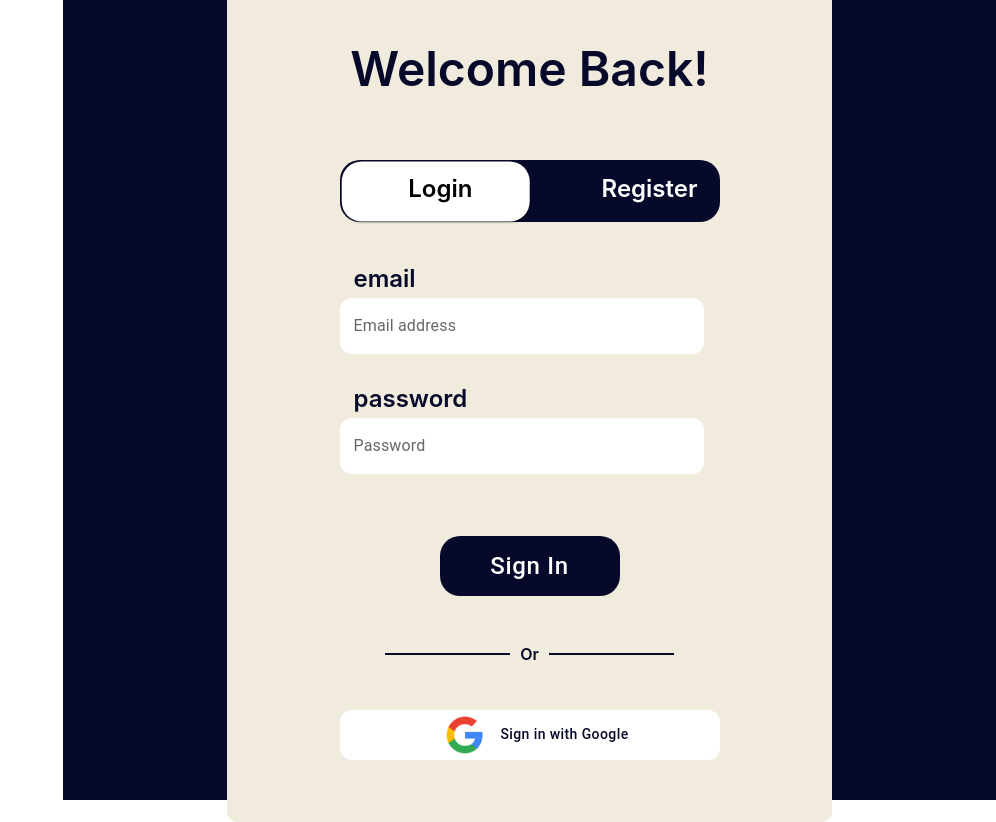
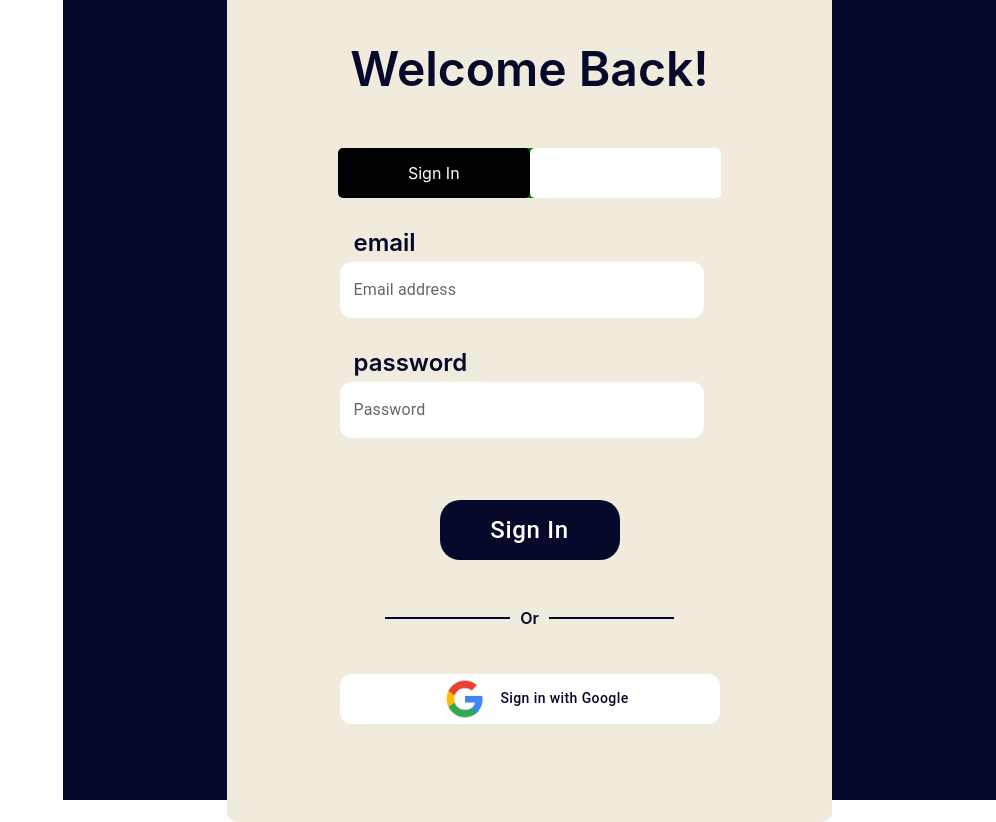
Before and after one commit to FrankM-7/goal-wise, a React (Create React App) app in the folder frontend/: page / in a window 1280 px wide. Shown: the whole page, without its empty margins (284-1280 px from the left). Built offline with nearby package versions, Linux system fonts and the light colour scheme.

Commit message:
updated login page

```diff
--- a/frontend/src/App.js
+++ b/frontend/src/App.js
@@ -1,6 +1,6 @@
 import React, { useEffect, useState } from 'react';
 import Homepage from './Homepage/Homepage';
-import LoginPage from './LoginPage/LoginPage';
+import AuthenticationPage from './Authentication/Authentication';
 import './App.css';
 import { BrowserRouter as Router, Route, Routes, useNavigate } from 'react-router-dom';
 
@@ -40,7 +40,7 @@ function App() {
 
   return (
     <Routes>
-      <Route exact path="/" element={<LoginPage onLogin={handleLogin} />} />
+      <Route exact path="/" element={<AuthenticationPage onLogin={handleLogin} />} />
       <Route path="/home" element={<Homepage onLogout={ handleLogout } />} />
     </Routes>
   );
--- /dev/null
+++ b/frontend/src/Authentication/Authentication.css
@@ -0,0 +1,220 @@
+.welcomeBack {
+    text-Align: center;
+    color: #07092A;
+    font-Weight: 600;
+    font-Size: 48px;
+    margin: 60px 0px 50px 0px;
+}
+
+.loginBackground {
+    width: 933px;
+
+    background-Color: #07092A;
+    position: absolute;
+    right: 0;
+    display: flex;
+    justify-Content: center;
+    align-Items: center;
+    flex-direction: column;
+}
+
+.loginBackground .welcomeBackground {
+    width: 605px;
+    height: 843px;
+    background-Color: #F0EBDC;
+    border-Radius: 10px;
+    padding: 0px 111px 0px 111px;
+    display: flex;
+    flex-Direction: column;
+    align-items: center;
+}
+
+.loginSlideBar {
+    display: flex;
+    width: 380px;
+    background-Color: #07092A;
+    border-Radius: 20px;
+    margin: 0px 0px 20px 0px;
+    padding: 1px 0px 1px 1px;
+    align-Items: center;
+    justify-content: center;
+}
+
+.loginSlideBar .loginSlideLogin {
+    background-color: white;
+    color: black;
+    border-radius: 20px;
+    height: 60px;
+    width: 188px;
+    margin: 0;
+    text-transform: none;
+    font-size: 24px;
+}
+.loginSlideBar .loginSlideRegister {
+    background-color: #07092A;
+    color: white;
+    border-radius: 20px;
+    height: 64px;
+    width: 188px;
+    margin: 0;
+    text-transform: none;
+    font-size: 24px;
+}
+
+.credentialTexts {
+    width: 380px;
+    background-color: #F0EBDC;
+    flex-direction: column;
+    margin: 0px 0px 10px;
+}
+
+.credentialFont {
+    color: #07092A;
+    font-Weight: 600;
+    font-Size: 24px;
+    padding: 0px 0px 0px 14px;
+    margin: 30px 0px 5px 0px ;
+}
+
+.credentialBoxes fieldset {
+    outline: none;
+    border: none;
+}
+
+.credentialBoxes {
+    background-color: white;
+    border-radius: 12px;
+    width: 364px;
+}
+
+.welcomeBackground .signInArea {
+    width: 380px;
+    display: flex;
+    flex-direction: column;
+    justify-content: center;
+    align-items: center;
+}
+
+ .signInArea .signInButton {
+    background-color: #07092A;
+    color: white;
+    width: 180px;
+    height: 60px;
+    border-radius: 20px;
+    display: flex;
+    justify-content: center;
+    align-items: center;
+    text-transform: none;
+    font-size: 24px;
+    margin: 20px 0px 0px 0px;
+    font-weight: 500;
+}
+
+.continueWith {
+    color: #07092A;
+    font-weight: 600;
+    font-size: 16px;
+}
+
+.line {
+    height: 2px;
+    width: 125px;
+    background-color: #07092A;
+    margin: 0px 10px 0px 10px
+  }
+
+.welcomeBackground .continueArea {
+    width: 400px;
+    display: flex;
+    flex-direction: row;
+    align-items: center;
+    justify-content: center;
+    padding: 0;
+    margin: 0px 0px 30px 0px
+}
+
+.welcomeBackground .googleBar {
+    height: 50px;
+    width: 380px;
+    background-color: white;
+    color: #07092A;
+    border-radius: 12px;
+    text-transform: none;
+    font-Weight: 500;
+    font-size: 14px;
+}
+
+.googleLogo {
+    width: 40px;
+    margin: 15px;
+}
+
+.welcomeBackground .loginSwitch {
+    height: 86px;
+    width: 404px;
+}
+
+.loginSwitch .MuiSwitch-track {
+    border-radius: 20px;
+    background-color: #07092A;
+}
+
+.loginSwitch .MuiSwitch-track:before {
+    position: absolute;
+    transform: translate(108%, 47%);
+    color: white;
+    content: "Login";
+    font-size: 24px;
+    font-weight: 600;
+}
+
+.loginSwitch .MuiSwitch-track:after {
+    position: absolute;
+    transform: translate(273%, 47%);
+    color: white;
+    content: "Register";
+    font-size: 24px;
+    font-weight: 600;
+}
+
+.loginSwitch .MuiSwitch-switchBase.Mui-checked + .MuiSwitch-track {
+    background-color: #07092A !important;
+    opacity: 1;
+}
+
+.loginSwitch .MuiSwitch-switchBase.Mui-checked {
+    transform: translateX(189px);
+}
+
+.loginSwitch .MuiSwitch-thumb {
+    background-color: white;
+    height: 60px;
+    width: 188.5px;
+    border-radius: 20px;
+    transform: translate(2.5%, 7.5%);
+}
+
+.loginSwitch .MuiSwitch-thumb:before {
+    position: absolute;
+    transform: translate(104.5%, 43.5%);
+    color: black;
+    content: "Login";
+    font-size: 24px;
+    font-weight: 600;
+}
+
+.loginSwitch .MuiSwitch-switchBase {
+    border-radius: 15px;
+}
+
+.loginSwitch .MuiSwitch-switchBase + .MuiSwitch-track {
+    opacity: 1;
+}
+
+.loginSwitch .MuiSwitch-switchBase.Mui-checked .MuiSwitch-thumb:before {
+    content: "Register";
+    color: black;
+    position: absolute;
+    transform: translate(57%, 43.5%);
+    font-weight: 600;
+}
--- /dev/null
+++ b/frontend/src/Authentication/Authentication.js
@@ -0,0 +1,47 @@
+import * as React from 'react';
+import Grid from '@mui/material/Grid';
+import Button from '@mui/material/Button';
+import TextField from '@mui/material/TextField';
+import './Authentication.css';
+import google from './google.png';
+import axios from 'axios';
+import { useState } from 'react';
+import Switch from './Swtich/Swtich';
+import { useEffect } from 'react';
+import Login from './Login';
+import SignUp from './SignUp';
+
+export default function Authentication( { onLogin, onSignUp } ) {
+  const [selectedTab, setSelectedTab] = useState('Sign In'); // Add this state
+
+  function renderForm() {
+    if (selectedTab === 'Sign In') {
+      return <Login onLogin={onLogin} />;
+    } else if (selectedTab === 'Sign Up') {
+      return <SignUp onSignUp={onSignUp} />;
+    }
+  }
+
+  return (
+    <Grid className='loginBackground' sx={{height: window.innerHeight}}>
+      <Grid className='welcomeBackground'>
+        <p className="welcomeBack">
+            Welcome Back!
+        </p>
+        <Switch selectedTab={selectedTab}  onSelectTab={setSelectedTab} />
+
+        {renderForm()}
+
+        <Grid className='continueArea'>
+          <div className="line"></div>
+          <p className='continueWith'>Or</p>
+          <div className="line"></div>
+        </Grid>
+        <Button variant="contained" disableElevation className='googleBar'>
+          <img src={google} className='googleLogo'/>
+          Sign in with Google
+        </Button>
+      </Grid>
+    </Grid>
+  );
+}
--- a/frontend/src/Authentication/Login.js
+++ b/frontend/src/Authentication/Login.js
@@ -1,65 +1,61 @@
 import React, { useState } from 'react';
+import Grid from '@mui/material/Grid';
+import Button from '@mui/material/Button';
+import TextField from '@mui/material/TextField';
 import axios from 'axios';
+import './Authentication.css';
 
-function LoginForm({ onLogin }) {
-  const [username, setUsername] = useState('');
+function Login( {onLogin} ) {
+  const [email, setEmail] = useState('');
   const [password, setPassword] = useState('');
 
-  const handleUsernameChange = (e) => {
-    setUsername(e.target.value);
+  const handleSubmit = (e) => {
+    e.preventDefault(); // Prevent the default form submission behavior
+
+    // Create an object with the email and password data
+    const data = {
+      email: email,
+      password: password
+    };
+
+    // Make a POST request to your backend endpoint using Axios
+    axios.post('/login', data)
+      .then(response => {
+        // Handle the response from the backend if needed
+        console.log(response.data);
+        // set the token in localStorage
+        localStorage.setItem('token', response.data.token);
+        // reload window
+
+        onLogin(response.data.token);
+      })
+      .catch(error => {
+        // Handle any errors that occurred during the request
+        console.error(error);
+      });
   };
 
-  const handlePasswordChange = (e) => {
-    setPassword(e.target.value);
-  };
-
-  const handleSubmit = (e) => {
-    e.preventDefault();
-    // Here you can perform authentication logic or send login data to the backend
-
-    axios
-      .post('/login', { username: username, password: password })
-      .then((response) => {
-        // Handle the response from the backend
-        if (response.data.success === false) {
-          alert('Login failed, please try again');
-        } else {
-          onLogin(response.data.token);
-        }
-      })
-      .catch((error) => {
-        // Handle any errors
-        console.error(error);
-      });
-
-    // Reset the form
-    setUsername('');
-    setPassword('');
-  };
-
-  return (
+  return(
     <form onSubmit={handleSubmit}>
-      <div>
-        <label htmlFor="username">Email:</label>
-        <input
-          type="text"
-          id="username"
-          value={username}
-          onChange={handleUsernameChange}
-        />
-      </div>
-      <div>
-        <label htmlFor="password">Password:</label>
-        <input
-          type="password"
-          id="password"
-          value={password}
-          onChange={handlePasswordChange}
-        />
-      </div>
-      <button type="submit">Submit</button>
+      <Grid className='credentialTexts'>
+          <p className='credentialFont'>
+            email
+          </p>
+          <TextField id="outlined-basic" label="Email address" variant="outlined" className='credentialBoxes' value={email} onChange={(e) => setEmail(e.target.value)} />
+          <p className='credentialFont'>
+            password
+          </p>
+          <TextField id="outlined-basic" label="Password" variant="outlined" className='credentialBoxes' value={password} onChange={(e) => setPassword(e.target.value)} />
+      </Grid>
+      <Grid className='signInArea'>
+        <p></p>
+        <Button variant="contained" disableElevation className='signInButton' type='submit'>
+          Sign In
+        </Button>
+        <p></p>
+      </Grid>
     </form>
   );
 }
 
-export default LoginForm;
+export default Login;
--- a/frontend/src/Authentication/Register.js
+++ b/frontend/src/Authentication/SignUp.js
@@ -1,7 +1,7 @@
 import React, { useState } from 'react';
 import axios from 'axios';
 
-function RegisterForm({ onRegister }) {
+function SignUp({ onRegister }) {
   const [email, setEmail] = useState('');
   const [password, setPassword] = useState('');
 
@@ -63,4 +63,4 @@ function RegisterForm({ onRegister }) {
   );
 }
 
-export default RegisterForm;
+export default SignUp;
--- /dev/null
+++ b/frontend/src/Authentication/Swtich/Swtich.js
@@ -0,0 +1,50 @@
+import React from 'react';
+import Grid from '@mui/material/Grid';
+
+function Switch({ selectedTab, onSelectTab }) {
+
+    const handleTabClick = (tab) => {
+        onSelectTab(tab);
+    };
+
+    return (
+        <div style={{ width: '100%', borderRadius: '10px', backgroundColor: 'green' }}>
+            <Grid container style={{ height: '50px' }}>
+                <Grid
+                    item
+                    xs={6}
+                    onClick={() => handleTabClick('Sign In')}
+                    style={{
+                        color: 'white',
+                        display: 'flex',
+                        justifyContent: 'center',
+                        alignItems: 'center',
+                        textAlign: 'center',
+                        borderRadius: '5px',
+                        backgroundColor: selectedTab === 'Sign In' ? 'black' : 'white',
+                    }}
+                >
+                    Sign In
+                </Grid>
+                <Grid
+                    item
+                    xs={6}
+                    onClick={() => handleTabClick('Sign Up')}
+                    style={{
+                        color: 'white',
+                        display: 'flex',
+                        justifyContent: 'center',
+                        alignItems: 'center',
+                        textAlign: 'center',
+                        borderRadius: '5px',
+                        backgroundColor: selectedTab === 'Sign Up' ? 'black' : 'white',
+                    }}
+                >
+                    Sign Up
+                </Grid>
+            </Grid>
+        </div>
+    );
+}
+
+export default Switch;
```
Also changed, not shown: frontend/src/Authentication/google.png (added).
